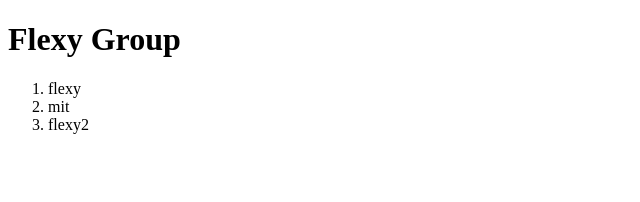
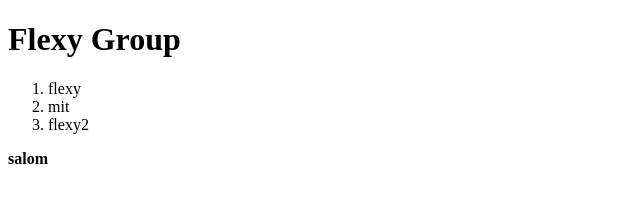
Before and after one commit to shahboz94/flex_test, a plain HTML site: page index.html in a window 1280 px wide. Shown: the full height of the page, 0-640 px from the left. Drawn offline with Linux system fonts and the light colour scheme.

Commit message:
BRR: initial setup

```diff
--- a/index.html
+++ b/index.html
@@ -12,5 +12,6 @@
         <li>mit</li>
         <li>flexy2</li>
     </ol>
+    <strong>salom</strong>
 </body>
 </html>
```
